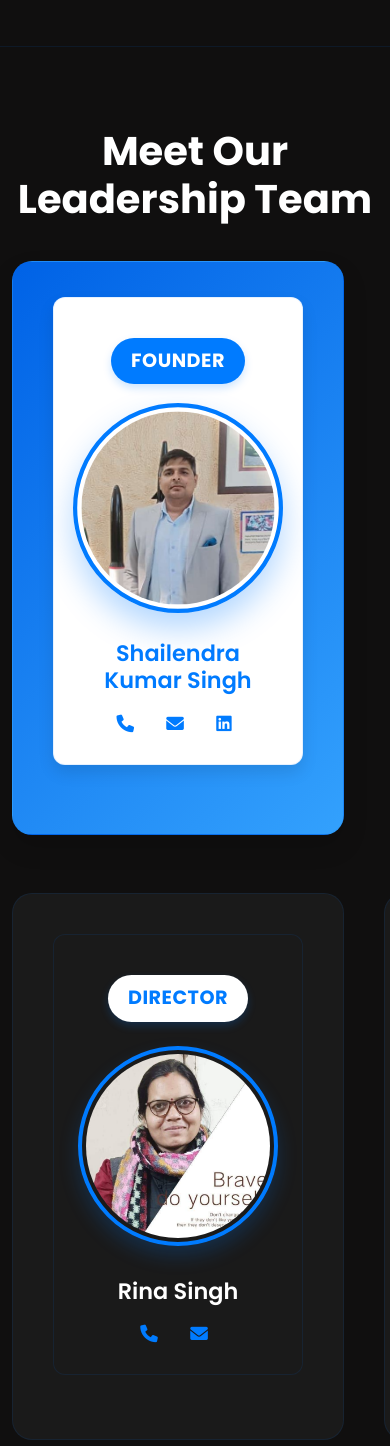
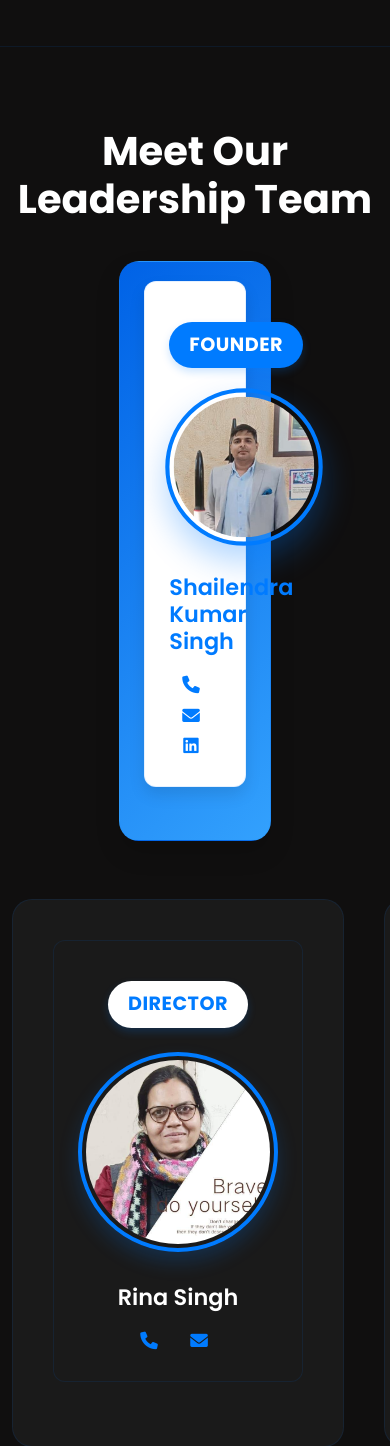
Before and after one commit to pratikonly/DevtriSeczone, a Flask app: page / in a window 390 px wide; the page is wider, and only the part inside the window is pictured. Shown: the part 4260-5706 px from the top of that part. Run offline with Flask 3, Linux system fonts and the light colour scheme.

Commit message:
Assistant checkpoint: Update team section layout for better mobile display
Assistant generated file changes:
- static/css/style.css: Adjust team cards layout and size

---

User prompt:

 Founder and Rina Singh card in a line and make it small as size that fit and no need to scroll left and right

Replit-Commit-Author: Assistant
Replit-Commit-Session-Id: 2ce04fd8-690c-43eb-a472-40b4183b8b14

```diff
--- a/static/css/style.css
+++ b/static/css/style.css
@@ -488,15 +488,25 @@ body {
 
     /* Founder and First Director */
     .team-section .row.justify-content-center {
-        display: grid;
-        grid-template-columns: repeat(2, 1fr);
+        display: flex;
+        justify-content: center;
         gap: 1rem;
         margin-bottom: 1rem;
     }
 
     .team-section .row.justify-content-center .col-md-6 {
-        width: 100%;
-        max-width: 100%;
+        width: 45%;
+        max-width: 300px;
+        flex: 0 0 auto;
+    }
+
+    .team-section .row.justify-content-center .team-member-img {
+        width: 150px;
+        height: 150px;
+    }
+
+    .team-section .row.justify-content-center .team-card {
+        padding: 1.5rem;
     }
 
     /* Directors and Operations grid */
```
